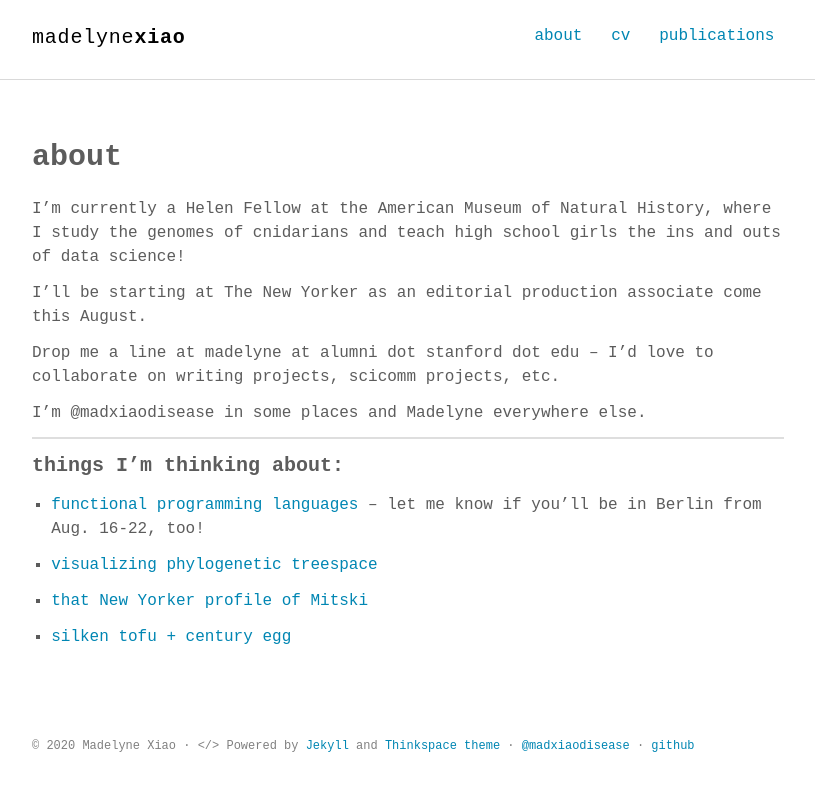
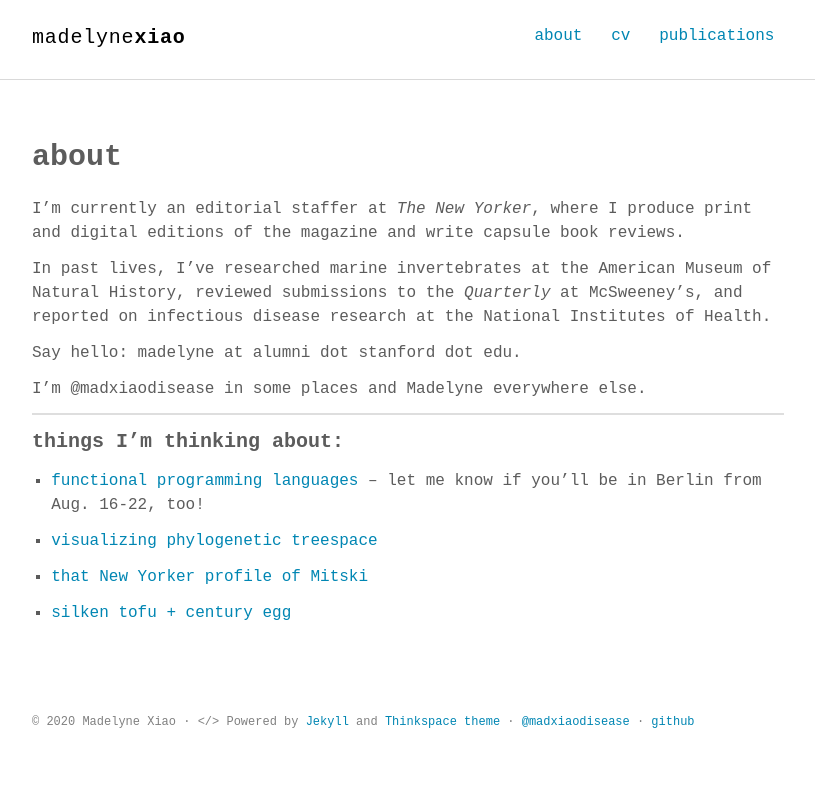
Before and after one commit to madelyne/madelyne.github.io, a Jekyll site: the page built from about.md, in a window 1280 px wide. Shown: the top 791 px of the page, without its empty margins (232-1047 px from the left). Built offline with Jekyll 4.4.1, drawn with Linux system fonts in a browser that asks for light colours; some web fonts are replaced.

Commit message:
updated about and pubs

```diff
--- a/about.md
+++ b/about.md
@@ -4,11 +4,11 @@ title: about
 permalink: /about/
 ---
 
-I'm currently a Helen Fellow at the American Museum of Natural History, where I study the genomes of cnidarians and teach high school girls the ins and outs of data science!
+I'm currently an editorial staffer at _The New Yorker_, where I produce print and digital editions of the magazine and write capsule book reviews.
 
-I'll be starting at The New Yorker as an editorial production associate come this August.
+In past lives, I've researched marine invertebrates at the American Museum of Natural History, reviewed submissions to the _Quarterly_ at McSweeney's, and reported on infectious disease research at the National Institutes of Health.
 
-Drop me a line at madelyne at alumni dot stanford dot edu -- I'd love to collaborate on writing projects, scicomm projects, etc.
+Say hello: madelyne at alumni dot stanford dot edu.
 
 I'm @madxiaodisease in some places and Madelyne everywhere else.
 
```
Also changed, not shown: 2 other files.
